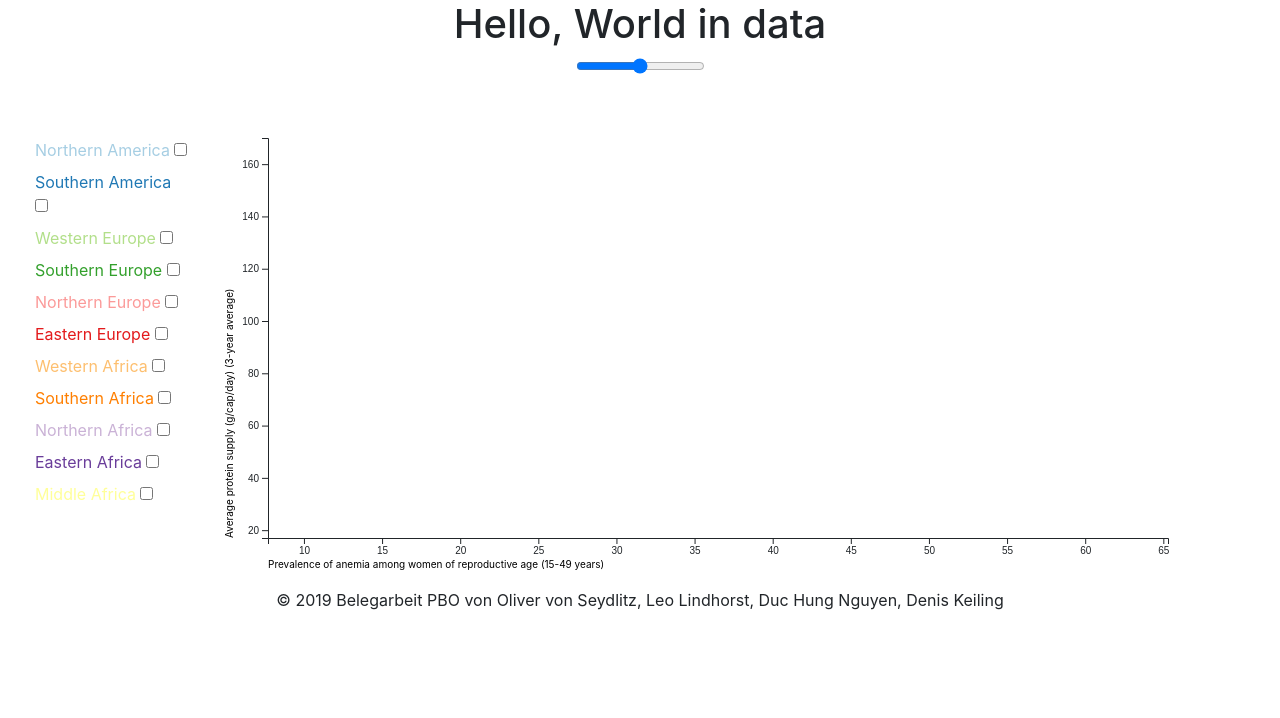
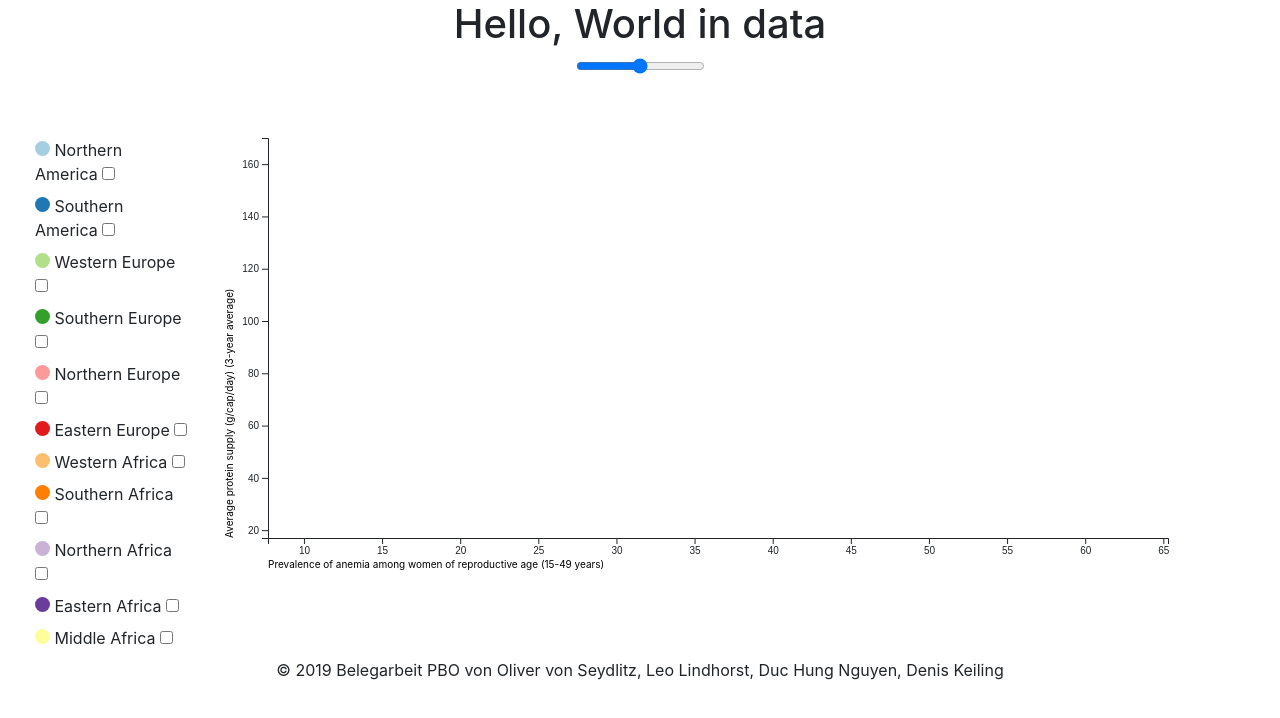
Before and after one commit to visualengineers/infovis-d3, a Vue app: page / in a window 1280 px wide. Shown: the top 718 px of the page. Built offline with nearby package versions, Linux system fonts and the light colour scheme.

Commit message:
changed key-color into bubbles

```diff
--- a/src/components/Key.vue
+++ b/src/components/Key.vue
@@ -1,6 +1,6 @@
 <template>
     <div v-if="regions">
-        <label v-for="region in regions" :style="colorString(region)">{{region}} <input :value="region" @change="$emit('change', checkedRegions)"
+        <label v-for="region in regions" ><span class="dot" :style="colorString(region)"></span> {{region}} <input :value="region" @change="$emit('change', checkedRegions)"
                                                           type="checkbox" v-model="checkedRegions"></label>
     </div>
 </template>
@@ -21,12 +21,12 @@
     public checkedRegions: string[] = [];
     private regionColorScale?: d3.ScaleOrdinal<string, string>;
 
-    public colorString(region: string): string | null {
+    public colorString(region: string): string {
       if (!this.regionColorScale) {
-        return 'color:black';
+        return 'background-color:black';
       }
 
-      return 'color:' + this.regionColorScale(region);
+      return 'background-color:' + this.regionColorScale(region);
     }
   }
 </script>
@@ -35,4 +35,11 @@
  label {
   display: block;
 }
+.dot {
+  height: 15px;
+  width: 15px;
+  background-color: #bbb;
+  border-radius: 50%;
+  display: inline-block;
+}
 </style>
--- a/src/components/Visualization.vue
+++ b/src/components/Visualization.vue
@@ -141,6 +141,7 @@
   display: block;
   margin-left: auto;
   margin-right: auto;
+
 }
 .header {
   text-align: center;
```
